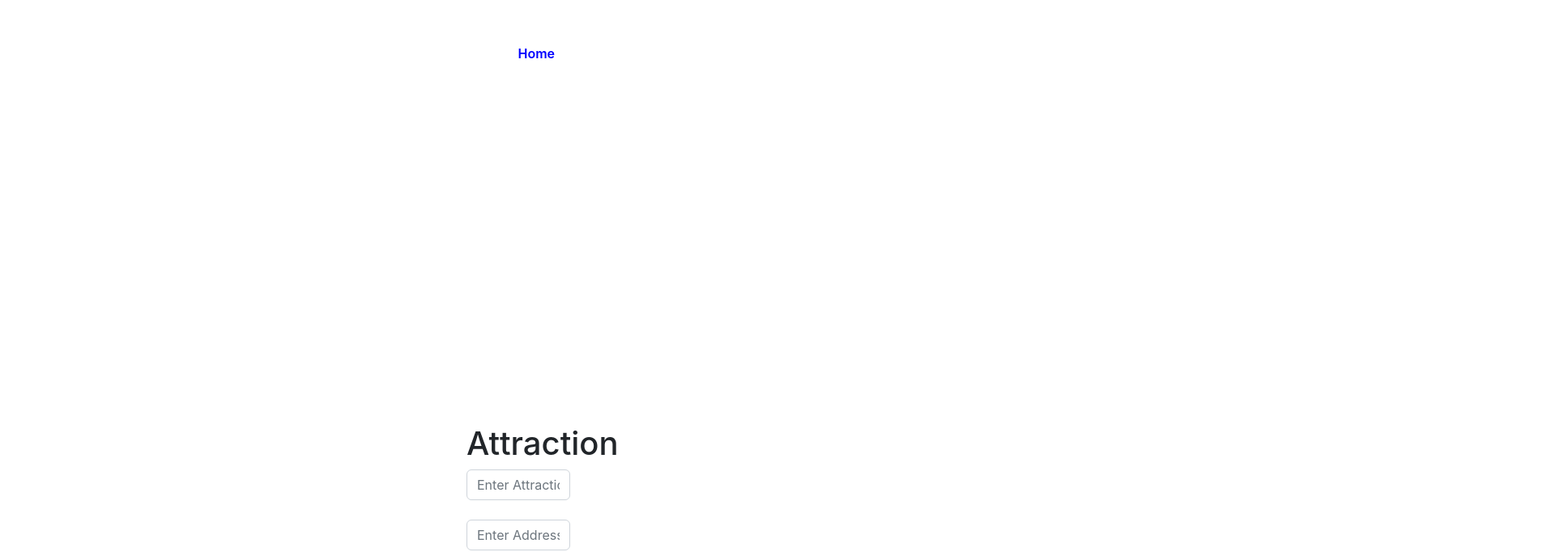
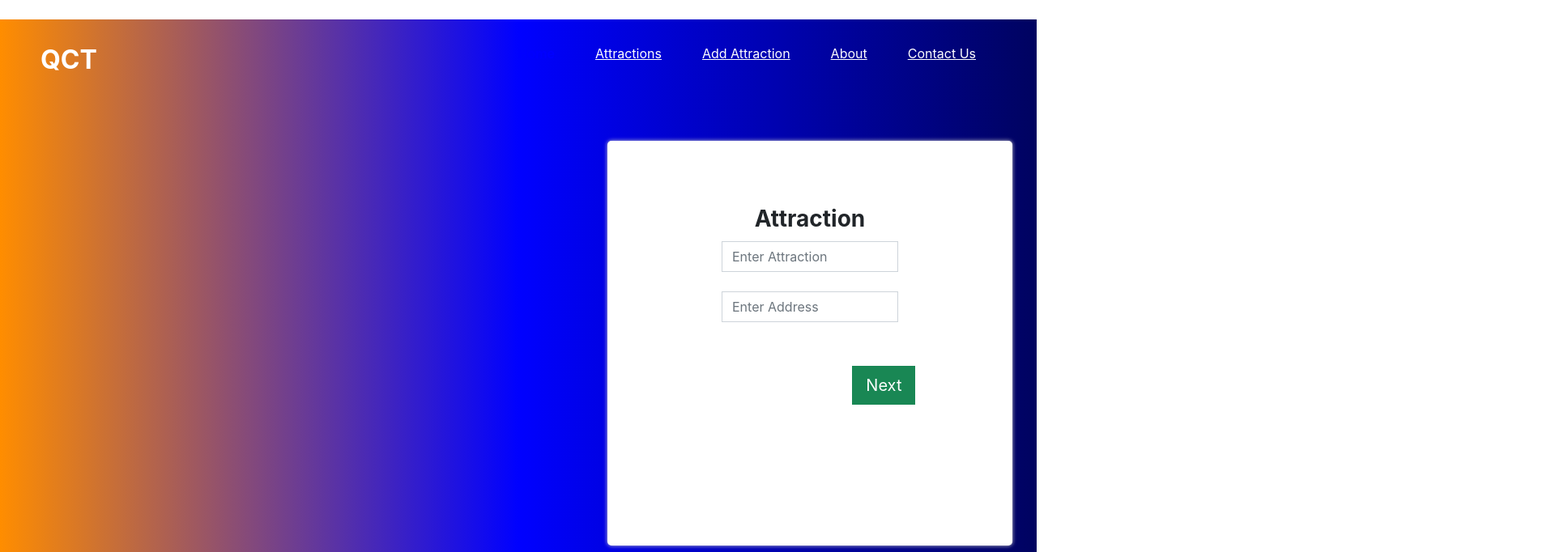
Before and after one commit to pritumdebnath/cap-project, a React (Create React App) app: page /addattractions in a window 1280 px wide. Shown: the top 682 px of the page at 81% size, 1920 px wide, since content can reach past the window. Built offline with nearby package versions, Linux system fonts and the light colour scheme.

Commit message:
major model update

```diff
--- a/src/components/addAttractions.component.js
+++ b/src/components/addAttractions.component.js
@@ -1,6 +1,7 @@
 import React, { Component } from "react";
 import axios from "axios";
 import Rating from "react-rating-stars-component";
+import '../components/style/addAttractions.style.css';
 
 export default class addAttractions extends Component {
   constructor(props) {
@@ -79,8 +80,10 @@ export default class addAttractions extends Component {
   render() {
     const { currentStep } = this.state;
     return (
-
-      <div className="container-add" style={{ margin: "500px" }}>
+      <div className="back">
+      <div className="container-add">
+        <div className="body-card">
+          <div className="card">
             <form onSubmit={this.onSubmit}>
               {currentStep === 1 && (
                 <div className="row setup-content" id="step-1">
@@ -110,8 +113,7 @@ export default class addAttractions extends Component {
                     <br />
                     <div className="form-group text-center">
                       <div className="row justify-content-between">
-                    <div className="col-4">
-                    </div>
+                        <div className="col-4"></div>
                         <div className="col-4 text-right">
                           <button
                             className="btn btn-success btn-lg"
@@ -182,7 +184,7 @@ export default class addAttractions extends Component {
                 <div className="row setup-content" id="step-3">
                   <div className="col-md-6 offset-md-3">
                     <h1 className="text-center">Creator</h1>
-                <label className="display-3">Rating</label>
+                    <label className="h3">Rating</label>
                     <div className="form-group">
                       <Rating
                         count={5}
@@ -213,7 +215,7 @@ export default class addAttractions extends Component {
                             type="button"
                             onClick={() => this.setState({ currentStep: 2 })}
                           >
-                        Preview
+                            Previous
                           </button>
                         </div>
                         <div className="col-4 text-right">
@@ -231,6 +233,9 @@ export default class addAttractions extends Component {
               )}
             </form>
           </div>
+        </div>
+      </div>
+      </div>
     );
   }
 }
--- a/src/components/style/addAtractions.style.css
+++ /dev/null
@@ -1,82 +0,0 @@
-.container-add {
-    display: flex;
-    flex-direction: column;
-    align-items: center;
-    justify-content: center;
-    height: 100vh;
-  }
-
-  form {
-    display: flex;
-    flex-direction: column;
-    align-items: center;
-    justify-content: space-between;
-    height: 500px;
-  }
-
-  .form-group {
-    margin-bottom: 20px;
-  }
-
-  .form-control {
-    width: 100%;
-    padding: 10px;
-    border-radius: 5px;
-    border: 1px solid gray;
-  }
-
-  h1 {
-    text-align: center;
-    margin-bottom: 20px;
-  }
-
-  .container-add {
-    margin: 100px;
-  }
-
-  .setup-content {
-    margin-top: 30px;
-  }
-
-  .text-center {
-    text-align: center;
-  }
-
-  .form-group {
-    margin-bottom: 20px;
-  }
-
-  .form-control {
-    width: 100%;
-    border: 1px solid #ccc;
-    border-radius: 4px;
-    padding: 12px;
-    font-size: 16px;
-    line-height: 1.5;
-  }
-
-  .btn {
-    display: inline-block;
-    font-weight: 400;
-    color: #fff;
-    text-align: center;
-    vertical-align: middle;
-    -webkit-user-select: none;
-    -moz-user-select: none;
-    -ms-user-select: none;
-    user-select: none;
-    background-color: #007bff;
-    border: 1px solid #007bff;
-    padding: 0.5rem 1rem;
-    font-size: 1.25rem;
-    line-height: 1.5;
-    border-radius: 0.3rem;
-    transition: color 0.15s ease-in-out, background-color 0.15s ease-in-out,
-      border-color 0.15s ease-in-out, box-shadow 0.15s ease-in-out;
-  }
-
-  .btn:hover {
-    color: #fff;
-    background-color: #0069d9;
-    border-color: #0062cc;
-  }
--- /dev/null
+++ b/src/components/style/addAttractions.style.css
@@ -0,0 +1,183 @@
+/* @media only screen and (max-width: 600px) {
+  .container-add {
+  margin: 0;
+  height: auto;
+  }
+
+  form {
+  height: auto;
+  padding: 20px;
+  }
+
+  h1 {
+  font-size: 24px;
+  margin-top: 20px;
+  margin-bottom: 10px;
+  }
+
+  .form-control {
+  font-size: 14px;
+  padding: 8px;
+  }
+
+  .btn {
+  font-size: 16px;
+  padding: 0.5rem 1rem;
+  border-radius: 0.3rem;
+  margin-top: 20px;
+  }
+  }
+
+.container-add {
+    display: flex;
+    flex-direction: column;
+    align-items: center;
+    justify-content: center;
+    height: 100vh;
+  }
+
+  .back {
+    background: rgb(255,141,0);
+    background: linear-gradient(90deg, rgba(255,141,0,1) 0%, rgba(0,1,255,1) 50%, rgba(0,3,96,1) 100%);
+  }
+
+  form {
+    display: flex;
+    flex-direction: column;
+    align-items: center;
+    justify-content: space-between;
+    height: 500px;
+  }
+
+  .form-group {
+    margin-bottom: 20px;
+  }
+
+  .form-control {
+    width: 100%;
+    padding: 10px;
+    border-radius: 5px;
+    border: 1px solid gray;
+  }
+
+  h1 {
+    text-align: center;
+    margin-bottom: 20px;
+  }
+
+  .setup-content {
+    margin-top: 30px;
+  }
+
+  .text-center {
+    text-align: center;
+  }
+
+
+  .btn {
+    display: inline-block;
+    font-weight: 400;
+    color: #fff;
+    text-align: center;
+    vertical-align: middle;
+    -webkit-user-select: none;
+    -moz-user-select: none;
+    -ms-user-select: none;
+    user-select: none;
+    background-color: #007bff;
+    border: 1px solid #007bff;
+    padding: 0.5rem 1rem;
+    font-size: 1.25rem;
+    line-height: 1.5;
+    border-radius: 0.3rem;
+    transition: color 0.15s ease-in-out, background-color 0.15s ease-in-out,
+      border-color 0.15s ease-in-out, box-shadow 0.15s ease-in-out;
+  }
+
+  .btn:hover {
+    color: #fff;
+    background-color: #0069d9;
+    border-color: #0062cc;
+  }
+
+  .card {
+    text-align: center;
+  } */
+
+  /* Apply a background color to the container */
+  .back {
+    background: rgb(255,141,0);
+    background: linear-gradient(90deg, rgba(255,141,0,1) 0%, rgba(0,1,255,1) 50%, rgba(0,3,96,1) 100%);
+  }
+
+/* Style the card body */
+.body-card {
+  border-radius: 5px;
+  background-color: #fff;
+  padding: 20px;
+  box-shadow: 0 0 5px #ccc;
+  width: 500px
+
+}
+
+/* Style the form */
+form {
+  margin-top: 20px;
+}
+
+/* Style the input fields */
+.form-control {
+  border-radius: 0;
+}
+
+/* Style the Next and Previous buttons */
+.btn-primary,
+.btn-success {
+  border-radius: 0;
+}
+
+.container-add {
+    display: flex;
+    flex-direction: column;
+    align-items: center;
+    justify-content: center;
+    width: 250vh;
+    height: 100vh;
+  }
+
+/* Style the card */
+.card {
+  border: none;
+}
+
+/* Style the form steps */
+.setup-content {
+  display: none;
+}
+
+.setup-content:first-child {
+  display: block;
+}
+
+/* Style the headings */
+h1,
+label {
+  font-size: 28px;
+  font-weight: bold;
+  margin-bottom: 10px;
+}
+
+/* Style the rating component */
+.react-rating-stars-count {
+  margin-bottom: 20px;
+}
+
+/* Style the form button container */
+.form-group.text-center {
+  margin-top: 30px;
+}
+
+/* Style the button container */
+.row.justify-content-between {
+  margin-top: 20px;
+}
```
Lines whose indentation alone changed are shown as unchanged.
